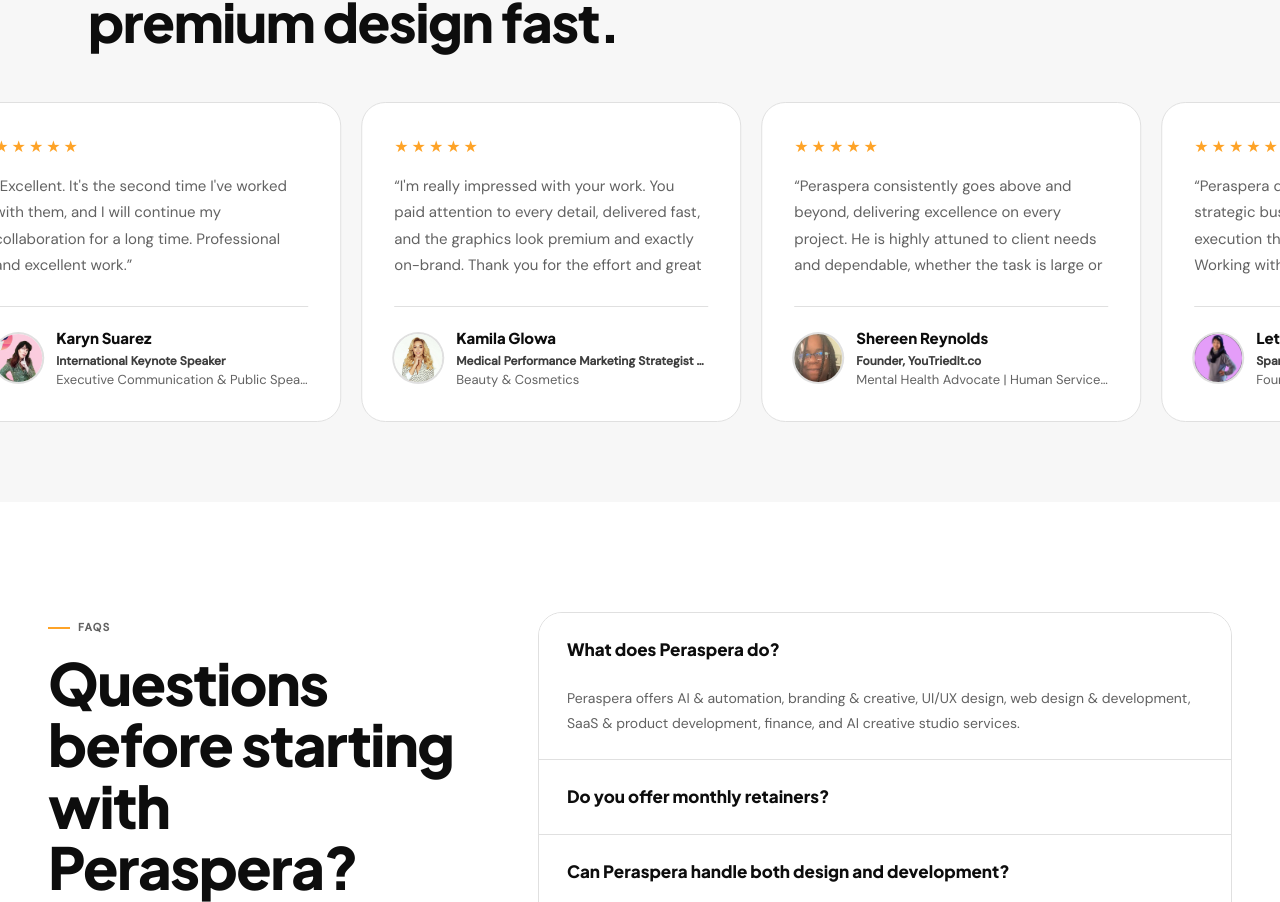
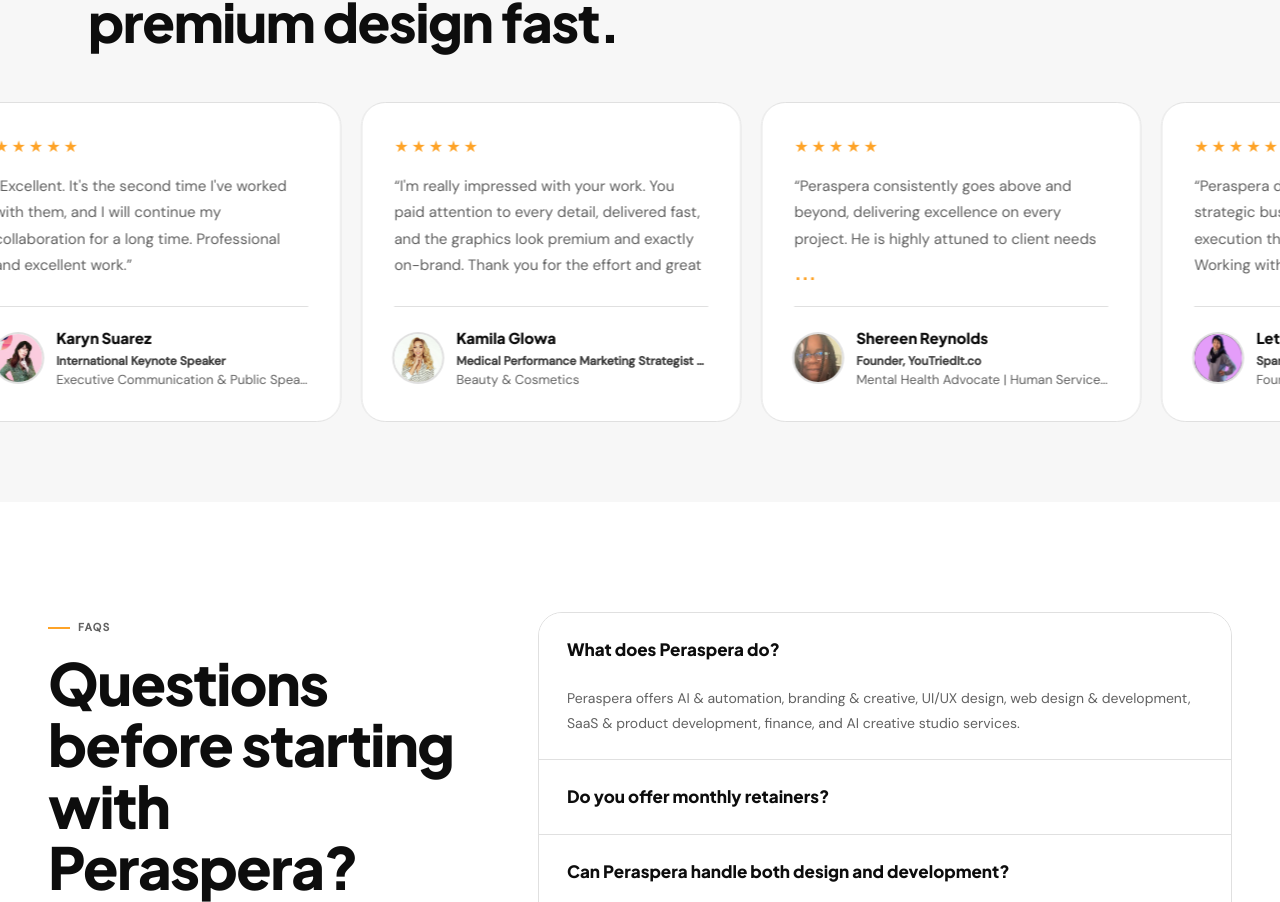
Before and after one commit to MalikSalmanTanveer/Peraspera, a React (Vite) app in the folder Per/: page / in a window 1280 px wide. Shown: the part 8079-8981 px from the top of the page. Built offline with nearby package versions, Linux system fonts and the light colour scheme.

Commit message:
Link truncated homepage reviews to the full portfolio testimonials section.
Show an ellipsis on long review previews and make those cards clickable so users can read the complete quote.

```diff
--- a/Per/src/data/content-extended.ts
+++ b/Per/src/data/content-extended.ts
@@ -8,6 +8,15 @@ export interface Testimonial {
   avatarSrc?: string;
   initials: string;
   avatarColor: string;
+}
+
+/** Approx. visible characters in homepage marquee cards before line-clamp cuts off */
+export const HOMEPAGE_REVIEW_PREVIEW_CHARS = 260;
+
+export const PORTFOLIO_REVIEWS_URL = '/portfolio#client-reviews';
+
+export function isTruncatedHomeReview(quote: string): boolean {
+  return quote.length > HOMEPAGE_REVIEW_PREVIEW_CHARS;
 }
 
 export const TESTIMONIALS: Testimonial[] = [
--- a/Per/src/pages/PortfolioPage.tsx
+++ b/Per/src/pages/PortfolioPage.tsx
@@ -175,7 +175,10 @@ export function PortfolioPage() {
       </SectionGridDark>
 
       {/* Client testimonials */}
-      <section className="relative overflow-hidden bg-paper py-section-y px-nav-x max-md:px-nav-x-mobile max-md:py-section-y-mobile">
+      <section
+        id="client-reviews"
+        className="relative scroll-mt-[132px] overflow-hidden bg-paper py-section-y px-nav-x max-md:px-nav-x-mobile max-md:py-section-y-mobile"
+      >
         <div className="hero-grid-bg pointer-events-none absolute inset-0 opacity-[0.05]" aria-hidden="true" />
         <Container className="relative z-[1]">
           <Reveal>
--- a/Per/src/sections/Testimonials.tsx
+++ b/Per/src/sections/Testimonials.tsx
@@ -1,4 +1,9 @@
-import { TESTIMONIALS } from '../data/content-extended';
+import { Link } from 'react-router-dom';
+import {
+  isTruncatedHomeReview,
+  PORTFOLIO_REVIEWS_URL,
+  TESTIMONIALS,
+} from '../data/content-extended';
 import { Marquee } from '../components/Marquee';
 import { Container } from '../components/Container';
 import { Reveal } from '../components/Reveal';
@@ -24,12 +29,27 @@ function TestimonialCard({
   initials,
   avatarColor,
 }: (typeof TESTIMONIALS)[number]) {
-  return (
-    <article className="flex h-[320px] w-[380px] shrink-0 flex-col rounded-6xl border border-border bg-white p-padding-card-lg max-md:h-[300px] max-md:w-[340px]">
+  const isTruncated = isTruncatedHomeReview(quote);
+
+  const card = (
+    <article
+      className={`flex h-[320px] w-[380px] shrink-0 flex-col rounded-6xl border border-border bg-white p-padding-card-lg max-md:h-[300px] max-md:w-[340px] ${
+        isTruncated
+          ? 'cursor-pointer transition-all duration-card hover:-translate-y-1 hover:border-accent/40 hover:shadow-card-hover'
+          : ''
+      }`}
+    >
       <Stars />
-      <blockquote className="line-clamp-6 flex-1 text-md leading-body-lg text-muted">
-        &ldquo;{quote}&rdquo;
-      </blockquote>
+      <div className="flex min-h-0 flex-1 flex-col">
+        <blockquote className="line-clamp-6 text-md leading-body-lg text-muted">
+          &ldquo;{quote}&rdquo;
+        </blockquote>
+        {isTruncated ? (
+          <span className="mt-2 font-display text-xl font-extrabold leading-none text-accent">
+            ...
+          </span>
+        ) : null}
+      </div>
       <footer className="mt-6 flex items-center gap-3.5 border-t border-border pt-5">
         {avatarSrc ? (
           <img
@@ -55,11 +75,28 @@ function TestimonialCard({
       </footer>
     </article>
   );
+
+  if (!isTruncated) {
+    return card;
+  }
+
+  return (
+    <Link
+      to={PORTFOLIO_REVIEWS_URL}
+      className="block shrink-0 no-underline text-inherit"
+      aria-label={`Read full review from ${name}`}
+    >
+      {card}
+    </Link>
+  );
 }
 
 export function Testimonials() {
   return (
-    <section className="overflow-hidden bg-paper pb-padding-testi-b pt-padding-testi-y">
+    <section
+      id="client-reviews"
+      className="overflow-hidden bg-paper pb-padding-testi-b pt-padding-testi-y"
+    >
       <Container className="mb-[52px] px-nav-x max-md:px-nav-x-mobile">
         <Reveal>
           <span className="section-label">Client Love</span>
```
